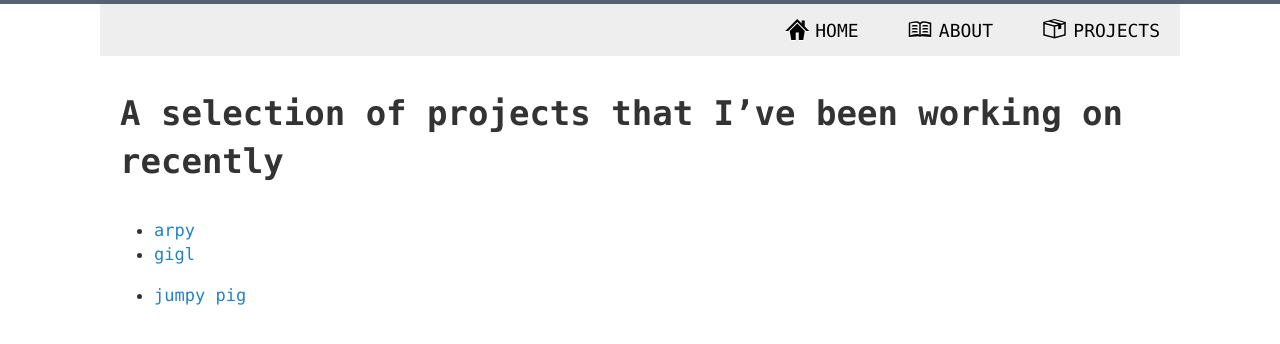
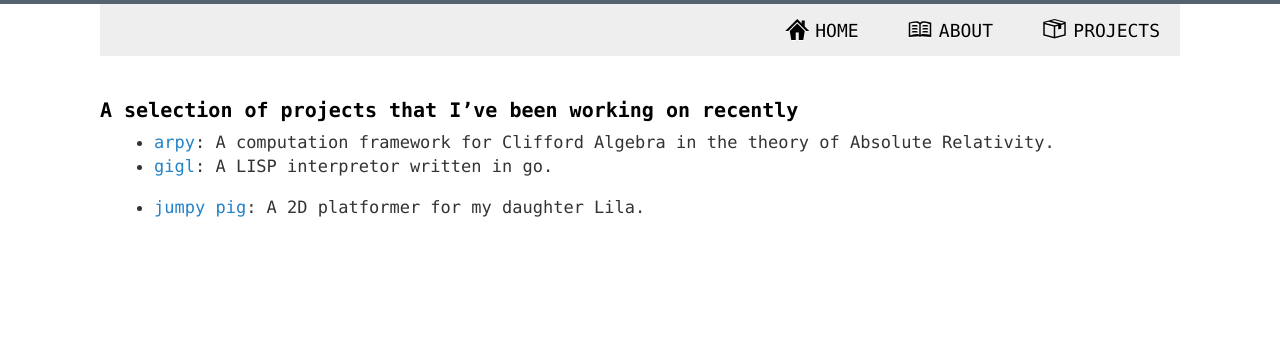
Before and after one commit to sminez/sminez.github.io, a Jekyll site: the page built from projects.md, in a window 1280 px wide. Shown: the top 344 px of the page. Built offline with Jekyll 4.4.1, drawn with Linux system fonts in a browser that asks for light colours.

Commit message:
adding projects

```diff
--- a/projects.md
+++ b/projects.md
@@ -3,12 +3,12 @@ layout: default
 title: Projects I'm working on
 ---
 
-A selection of projects that I've been working on recently
-==========================================================
+## A selection of projects that I've been working on recently
 
-- [arpy][0]
-- [gigl][1]
-- [jumpy pig][2]
+- [arpy][0]: A computation framework for Clifford Algebra in the theory of
+  Absolute Relativity.
+- [gigl][1]: A LISP interpretor written in go.
+- [jumpy pig][2]: A 2D platformer for my daughter Lila.
 
   [0]: https://github.com/sminez/arpy
   [1]: https://github.com/sminez/gigl
```
